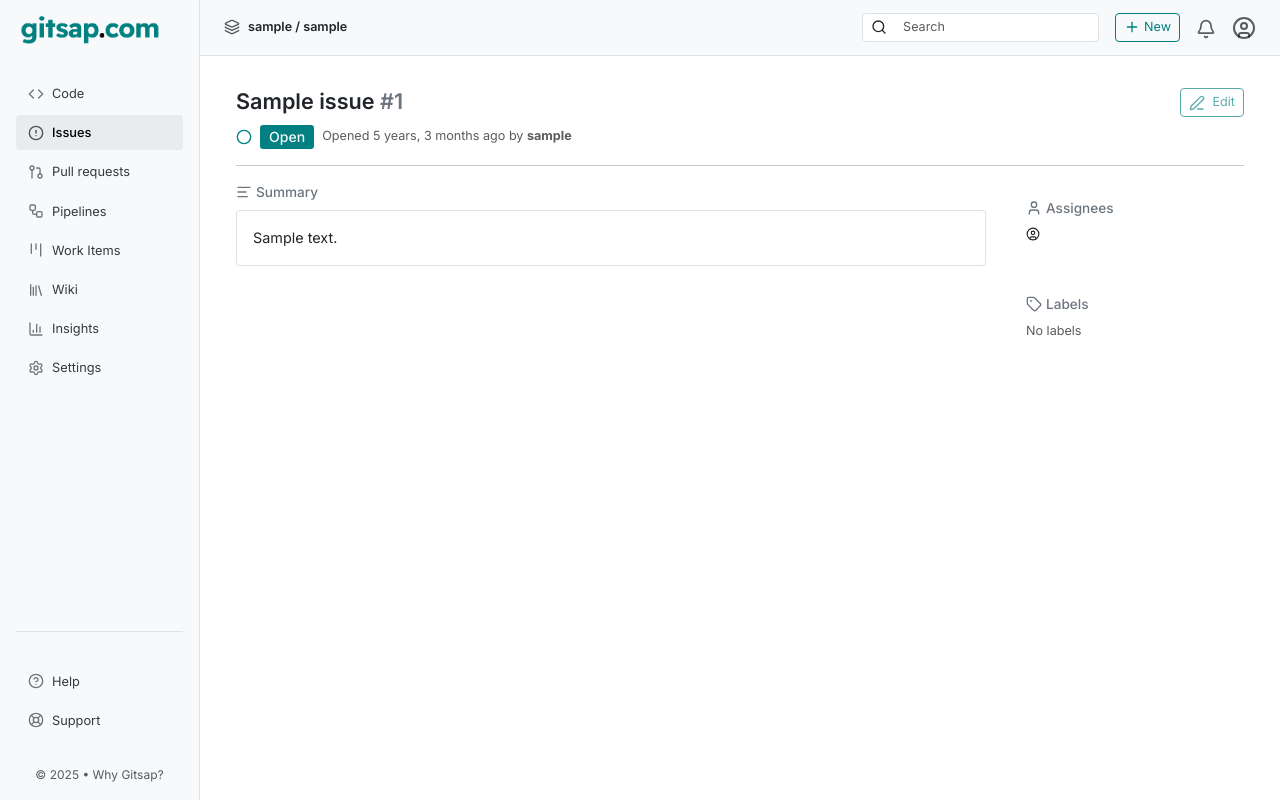
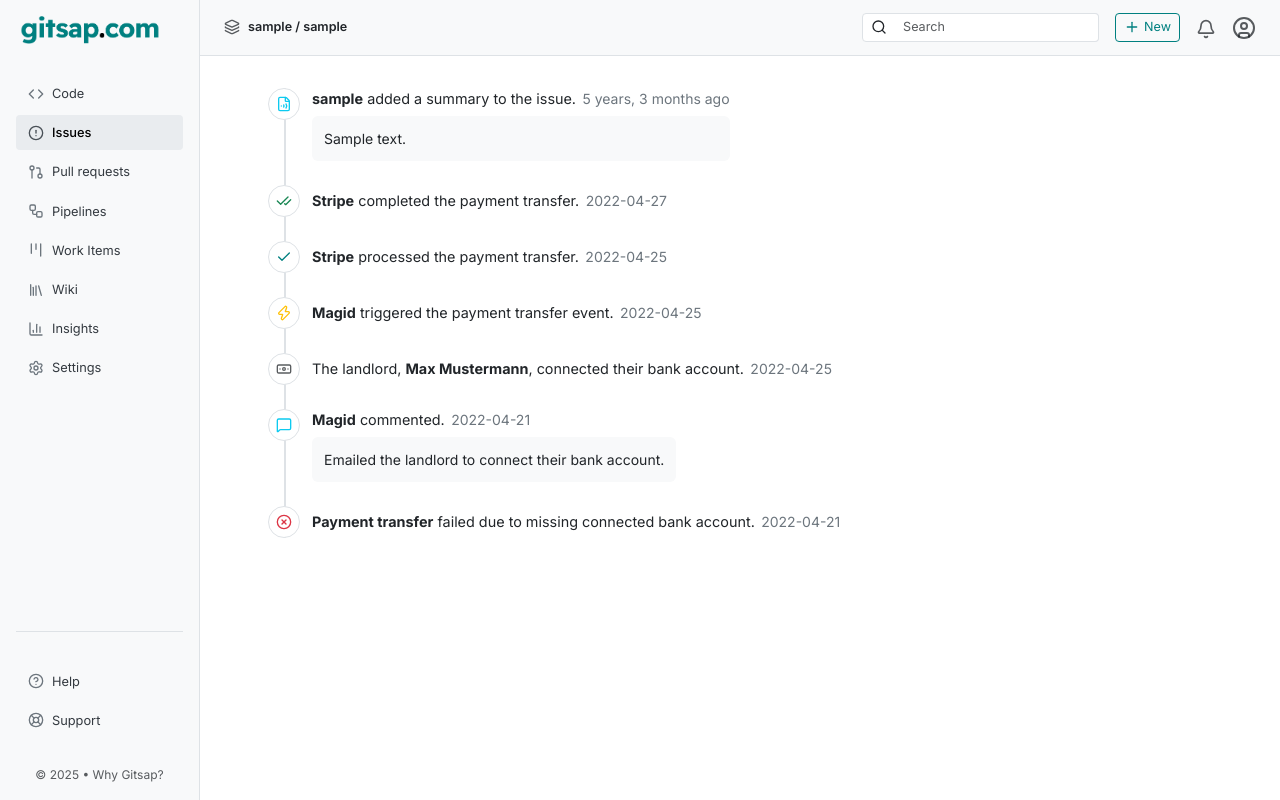
Before and after one commit to santoshkpatro/gitsap, a Django app: a page that uses issues/templates/issues/detail.html in a window 1280 px wide. Run offline with Django 5.2, Linux system fonts and the light colour scheme; tables that the repository leaves empty hold one stand-in row (values such as "Sample post"); some libraries are stand-ins or nearby versions.

Commit message:
feat: Enhance issue detail view with timeline layout and activity details

```diff
--- a/issues/templates/issues/detail.html
+++ b/issues/templates/issues/detail.html
@@ -3,96 +3,162 @@
 
 {% block styles %}
 <style>
-    .issue-status {
-        font-size: 0.875rem;
-        font-weight: 500;
+    .timeline {
+        position: relative;
+        display: flex;
+        flex-direction: column;
+        gap: 1.5rem;
+        margin-left: 2rem;
     }
 
-    .meta-label {
-        font-size: 0.85rem;
-        font-weight: 500;
+    .timeline::before {
+        content: '';
+        position: absolute;
+        top: 0;
+        left: 16px;
+        bottom: 0;
+        width: 2px;
+        background-color: #dee2e6;
+        z-index: 0;
+    }
+
+    .timeline-entry {
+        display: flex;
+        align-items: center;
+        /* align icon and text center */
+        position: relative;
+    }
+
+    .timeline-icon {
+        width: 32px;
+        height: 32px;
+        border: 1px solid #dee2e6;
+        border-radius: 50%;
+        background-color: #fff;
+        display: flex;
+        align-items: center;
+        justify-content: center;
+        flex-shrink: 0;
+        z-index: 1;
+        margin-right: 0.75rem;
+    }
+
+    .timeline-icon i {
+        width: 16px;
+        height: 16px;
+    }
+
+    .timeline-body {
+        display: flex;
+        flex-direction: column;
+    }
+
+    .timeline-time {
+        font-size: 0.875rem;
         color: #6c757d;
+        margin-left: 0.4rem;
+    }
+
+    .timeline-note {
+        background-color: #f8f9fa;
+        padding: 0.75rem;
+        margin-top: 0.4rem;
+        border-radius: 0.375rem;
+        font-size: 0.875rem;
+    }
+
+    .timeline-line {
+        display: flex;
+        align-items: center;
+        /* ensures proper vertical centering */
     }
 </style>
 {% endblock styles %}
 
 {% block content %}
 <div class="container mt-2">
-    <!-- Top Section -->
-    <div class="d-flex justify-content-between align-items-center mb-2">
-        <h4 class="fw-semibold mb-0 text-dark">
-            {{ issue.title }}
-            <span class="text-secondary">
-                #{{ issue.issue_number }}
-            </span>
-        </h4>
-        <div class="d-flex align-items-center gap-2">
-            <a href="#"
-                class="btn btn-sm btn-outline-primary edit-btn {% if request.user != issue.author %}disabled{% endif %}">
-                <i data-lucide="edit-3" class="me-1" style="width: 16px;"></i> Edit
-            </a>
-        </div>
-    </div>
+    <div class="timeline">
 
-    <!-- Meta Info -->
-    <div class="d-flex align-items-center gap-2 mb-2">
-        <i data-lucide="{% if issue.status == 'open' %}circle{% else %}check{% endif %}" class="text-primary"
-            style="width: 16px;"></i>
-        <span class="badge bg-primary issue-status text-light">{{ issue.get_status_display }}</span>
-        <span class="text-muted small">Opened {{ issue.created_at|naturaltime }} by <strong>
-                {{ issue.author.username }}</strong></span>
-    </div>
-
-    <hr class="my-3" />
-
-    <!-- Grid Layout -->
-    <div class="row">
-        <!-- Left: Summary -->
-        <div class="col-lg-9 mb-4">
-            <div class="meta-label d-flex align-items-center gap-1 mb-2">
-                <i data-lucide="align-left" style="width: 16px;"></i>
-                Summary
+        <div class="timeline-entry" style="align-items: flex-start;">
+            <div class="timeline-icon text-info">
+                <i data-lucide="file-volume-2" class="lucide"></i>
             </div>
-            <div class="bg-white border rounded p-3">
-                {% if issue.summary_html %}
-                {{ issue.summary_html|safe }}
-                {% else %}
-                <p class="text-muted mb-0">No summary provided.</p>
-                {% endif %}
+            <div class="timeline-body">
+                <div class="timeline-line">
+                    <span><strong>{{ issue.author.username }}</strong> added a summary to the issue.</span>
+                    <span class="timeline-time">{{ issue.created_at|naturaltime }}</span>
+                </div>
+                <div class="timeline-note">
+                    {{ issue.summary_html|safe }}
+                </div>
             </div>
         </div>
 
-        <!-- Right: Sidebar -->
-        <div class="col-lg-3">
-            <!-- Assignees -->
-            <div class="rounded p-3 mb-3">
-                <div class="meta-label d-flex align-items-center gap-1 mb-2">
-                    <i data-lucide="user" style="width: 16px;"></i>
-                    Assignees
-                </div>
-                {% if issue.assignees.all %}
-                <ul class="list-unstyled small mb-0">
-                    {% for user in issue.assignees.all %}
-                    <li class="d-flex align-items-center gap-1 mb-1">
-                        <i data-lucide="circle-user" style="width: 14px;"></i>
-                        {{ user.get_display_name }}
-                    </li>
-                    {% endfor %}
-                </ul>
-                {% else %}
-                <p class="text-muted small mb-0">No assignees</p>
-                {% endif %}
+        <div class="timeline-entry">
+            <div class="timeline-icon text-success">
+                <i data-lucide="check-check" class="lucide"></i>
             </div>
-
-            <!-- Labels -->
-            <div class="rounded p-3">
-                <div class="meta-label d-flex align-items-center gap-1 mb-2">
-                    <i data-lucide="tag" style="width: 16px;"></i>
-                    Labels
-                </div>
-                <p class="text-muted small mb-0">No labels</p>
+            <div class="timeline-line">
+                <span><strong>Stripe</strong> completed the payment transfer.</span>
+                <span class="timeline-time">{{ "2022-04-27"|naturaltime }}</span>
             </div>
         </div>
+
+        <div class="timeline-entry">
+            <div class="timeline-icon text-primary">
+                <i data-lucide="check" class="lucide"></i>
+            </div>
+            <div class="timeline-line">
+                <span><strong>Stripe</strong> processed the payment transfer.</span>
+                <span class="timeline-time">{{ "2022-04-25"|naturaltime }}</span>
+            </div>
+        </div>
+
+        <div class="timeline-entry">
+            <div class="timeline-icon text-warning">
+                <i data-lucide="zap" class="lucide"></i>
+            </div>
+            <div class="timeline-line">
+                <span><strong>Magid</strong> triggered the payment transfer event.</span>
+                <span class="timeline-time">{{ "2022-04-25"|naturaltime }}</span>
+            </div>
+        </div>
+
+        <div class="timeline-entry">
+            <div class="timeline-icon text-muted">
+                <i data-lucide="banknote" class="lucide"></i>
+            </div>
+            <div class="timeline-line">
+                <span>The landlord, <strong>Max Mustermann</strong>, connected their bank account.</span>
+                <span class="timeline-time">{{ "2022-04-25"|naturaltime }}</span>
+            </div>
+        </div>
+
+        <div class="timeline-entry" style="align-items: flex-start;">
+            <div class="timeline-icon text-info">
+                <i data-lucide="message-square" class="lucide"></i>
+            </div>
+            <div class="timeline-body">
+                <div class="timeline-line">
+                    <span><strong>Magid</strong> commented.</span>
+                    <span class="timeline-time">{{ "2022-04-21"|naturaltime }}</span>
+                </div>
+                <div class="timeline-note">
+                    Emailed the landlord to connect their bank account.
+                </div>
+            </div>
+        </div>
+
+        <div class="timeline-entry">
+            <div class="timeline-icon text-danger">
+                <i data-lucide="x-circle" class="lucide"></i>
+            </div>
+            <div class="timeline-line">
+                <span><strong>Payment transfer</strong> failed due to missing connected bank account.</span>
+                <span class="timeline-time">{{ "2022-04-21"|naturaltime }}</span>
+            </div>
+        </div>
+
     </div>
 </div>
 {% endblock content %}
--- a/issues/views.py
+++ b/issues/views.py
@@ -78,7 +78,11 @@ class IssueDetailView(ProjectAccessMixin, View):
             project=project,
             issue_number=issue_number,
         )
-        activities = IssueActivity.objects.filter(issue=issue).order_by("-created_at")
+        activities = (
+            IssueActivity.objects.filter(issue=issue)
+            .order_by("-created_at")
+            .select_related("author")
+        )
 
         context = {
             "issue": issue,
```
Also changed, not shown: issues/templates/issues/partials/_comment.html (added).
